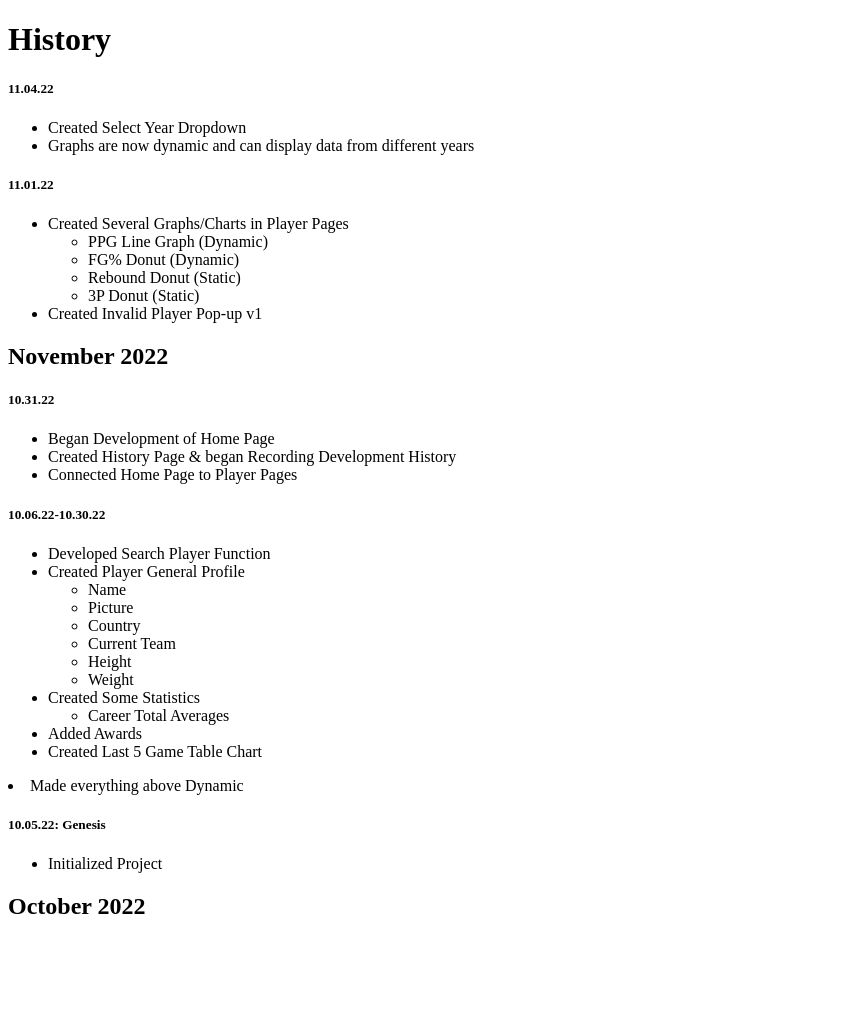
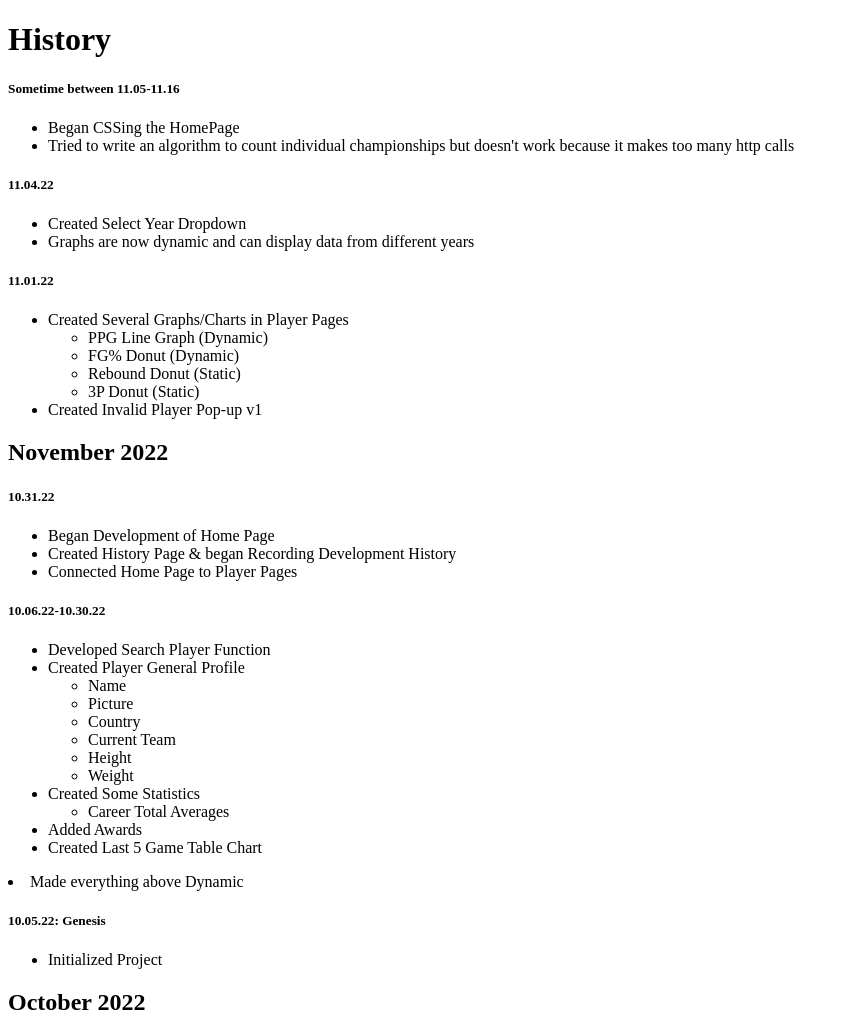
Before and after one commit to kelanwu17/Stat-Padder, a Flask app: page /history in a window 1280 px wide. Shown: the whole page, without its empty margins (0-849 px from the left). Before the commit the page ends 914 px from the top, so only its background shows below. Run offline with Flask 2, Linux system fonts and the light colour scheme.

Commit message:
Update history.html

```diff
--- a/templates/history.html
+++ b/templates/history.html
@@ -9,6 +9,11 @@
 <body>
 
     <h1>History</h1>
+        <h5>Sometime between 11.05-11.16</h5>
+        <ul>
+            <li>Began CSSing the HomePage</li>
+            <li>Tried to write an algorithm to count individual championships but doesn't work because it makes too many http calls</li>
+        </ul>
         <h5>11.04.22</h5>
         <ul>
             <li>Created Select Year Dropdown</li>
```
